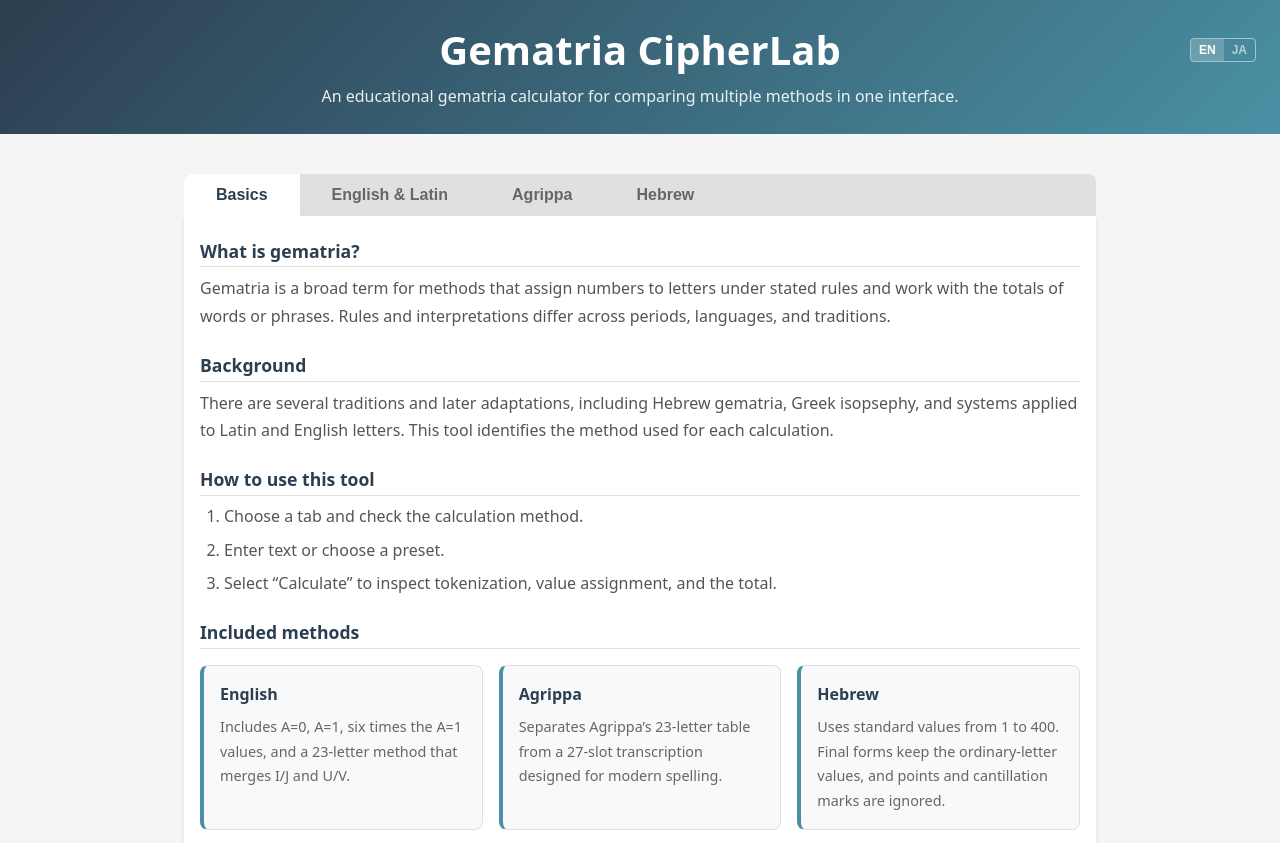
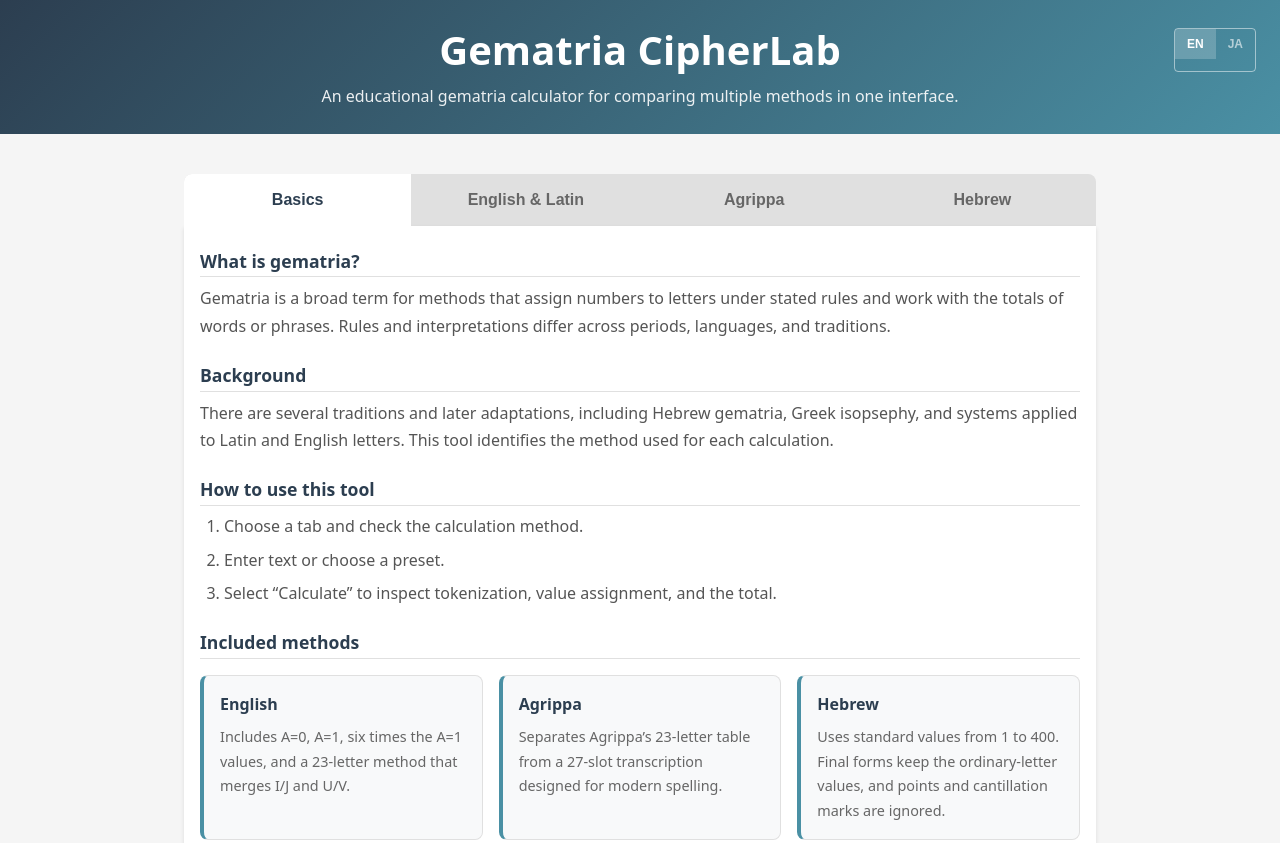
Before and after one commit to ipusiron/gematria-cipherlab, a website: page index.html in a window 1280 px wide. Shown: the top 843 px of the page. Drawn offline with Linux system fonts and the light colour scheme.

Commit message:
fix: harden responsive accessible interface

```diff
--- a/index.html
+++ b/index.html
@@ -3,7 +3,7 @@
 <head>
   <meta charset="UTF-8">
   <meta name="viewport" content="width=device-width, initial-scale=1">
-  <meta http-equiv="Content-Security-Policy" content="default-src 'self'; style-src 'self' 'unsafe-inline'; script-src 'self';">
+  <meta http-equiv="Content-Security-Policy" content="default-src 'self'; script-src 'self'; style-src 'self'; img-src 'self'; font-src 'self'; connect-src 'none'; media-src 'none'; object-src 'none'; worker-src 'none'; base-uri 'none'; form-action 'none';">
   <meta name="referrer" content="strict-origin-when-cross-origin">
   <title>Gematria CipherLab</title>
   <link rel="stylesheet" href="style.css">
--- a/script.js
+++ b/script.js
@@ -110,7 +110,11 @@
   }
 
   function t(key, parameters = {}) {
-    let value = messages[currentLanguage][key] || messages.en[key] || key;
+    let value = Object.prototype.hasOwnProperty.call(messages[currentLanguage], key)
+      ? messages[currentLanguage][key]
+      : Object.prototype.hasOwnProperty.call(messages.en, key)
+        ? messages.en[key]
+        : key;
     Object.entries(parameters).forEach(([name, replacement]) => {
       value = value.replaceAll(`{${name}}`, String(replacement));
     });
--- a/style.css
+++ b/style.css
@@ -64,10 +64,10 @@ h3 {
 }
 
 .header-top {
-  display: flex;
-  justify-content: center;
+  display: grid;
+  justify-items: center;
   align-items: center;
-  gap: 1rem;
+  gap: 0.5rem;
   position: relative;
 }
 
@@ -83,8 +83,7 @@ h3 {
 
 /* Language Toggle */
 .lang-toggle {
-  position: absolute;
-  right: 0;
+  position: static;
   display: flex;
   gap: 0;
   padding: 0;
@@ -93,10 +92,13 @@ h3 {
   background: transparent;
   overflow: hidden;
   cursor: pointer;
+  min-height: 44px;
 }
 
 .lang-toggle span {
-  padding: 0.25rem 0.5rem;
+  display: inline-flex;
+  align-items: center;
+  padding: 0.5rem 0.75rem;
   font-size: 0.75rem;
   font-weight: 600;
   color: rgba(255,255,255,0.6);
@@ -118,8 +120,9 @@ h3 {
 
 /* Tab Bar */
 .tab-bar {
-  display: flex;
-  gap: 0;
+  display: grid;
+  grid-template-columns: repeat(2, minmax(0, 1fr));
+  gap: 1px;
   background: #e0e0e0;
   border-radius: 8px 8px 0 0;
   overflow: hidden;
@@ -127,8 +130,9 @@ h3 {
 }
 
 .tab-btn {
-  flex: 1;
-  padding: 0.75rem 1rem;
+  min-width: 0;
+  min-height: 52px;
+  padding: 0.6rem 0.5rem;
   border: none;
   background: transparent;
   font-size: 1rem;
@@ -191,8 +195,8 @@ h3 {
 }
 
 .info-btn {
-  width: 32px;
-  height: 32px;
+  width: 44px;
+  height: 44px;
   border: none;
   background: #4a90a4;
   color: white;
@@ -380,6 +384,7 @@ h3 {
 }
 
 .btn-secondary {
+  min-height: 44px;
   padding: 0.5rem 1rem;
   font-size: 0.9rem;
   color: #333;
@@ -823,6 +828,14 @@ h3 {
   margin-bottom: 0.4rem;
 }
 
+button:focus-visible,
+select:focus-visible,
+textarea:focus-visible,
+a:focus-visible {
+  outline: 3px solid #f2b84b;
+  outline-offset: 3px;
+}
+
 /* Tablet (600px+) */
 @media (min-width: 600px) {
   h1 {
@@ -833,9 +846,22 @@ h3 {
     font-size: 1rem;
   }
 
+  .header-top {
+    display: flex;
+    justify-content: center;
+  }
+
+  .lang-toggle {
+    position: absolute;
+    right: 0;
+  }
+
+  .tab-bar {
+    grid-template-columns: repeat(4, minmax(0, 1fr));
+  }
+
   .tab-btn {
-    flex: none;
-    padding: 0.75rem 2rem;
+    padding: 0.75rem 1rem;
   }
 
   .btn-primary {
```
Also changed, not shown: test/core.test.js (+5 -7 lines), test/html.test.js (+9 -0 lines), .github/workflows/test.yml (added).
